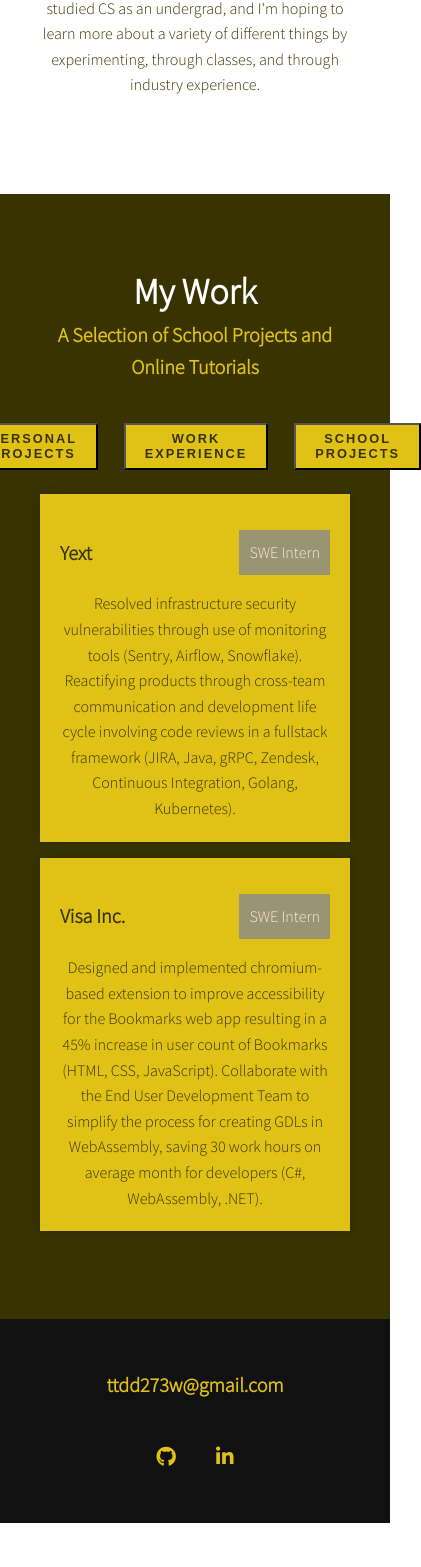
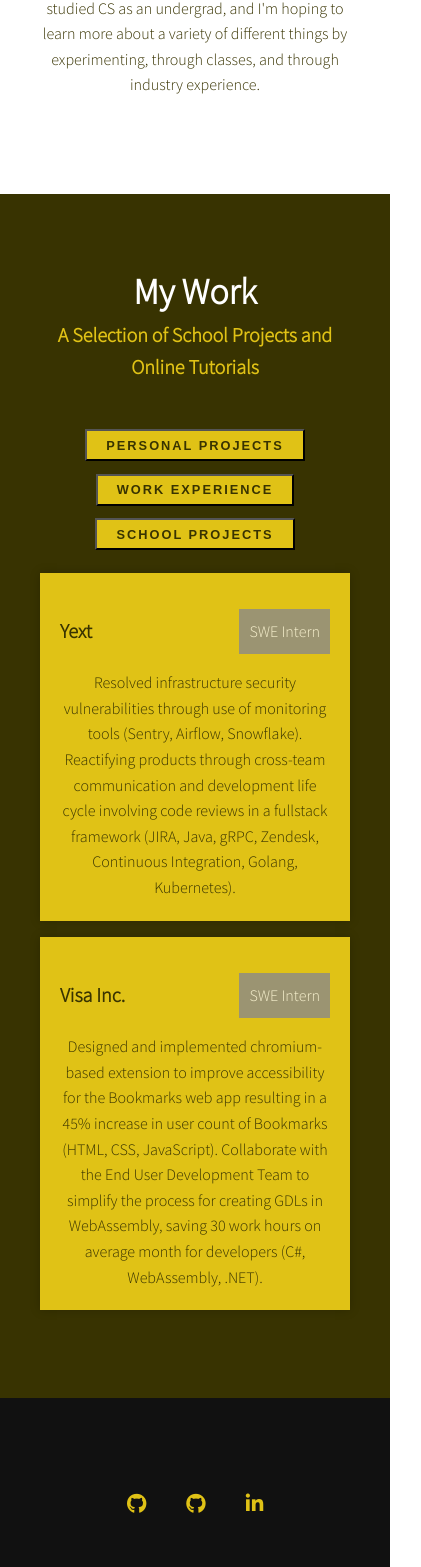
Before and after one commit to ttdd273/ttdd273.github.io, a React (Create React App) app: page / in a window 390 px wide. Shown: the part 1292-2859 px from the top of the page, 421 px wide, since content can reach past the window. Before the commit the page ends 2815 px from the top, so only its background shows below. Built offline with nearby package versions, Linux system fonts and the light colour scheme.

Commit message:
Smaller Screen Display
Fixed some of the display issues when the website is displayed on a
phone.

```diff
--- a/src/assets/css/style.css
+++ b/src/assets/css/style.css
@@ -414,11 +414,13 @@
 .portfolio-selector {
   display: flex;
   justify-content: center;
-  margin-bottom: 1em;
+  margin: 0.5em;
+  flex-wrap: wrap;
 }
 
 .portfolio-selector button {
-  margin: 0 1em;
+  /* margin: 0 1em; */
+  margin: 0.5em;
 }
 
 .portfolio-item {
--- a/src/pages/footer.jsx
+++ b/src/pages/footer.jsx
@@ -5,10 +5,12 @@
     return (
       // The icons come from font-awesome
       <footer className="footer">
-        <a href="mailto:ttdd273w@gmail.com" className="footer__link">
-          ttdd273w@gmail.com
-        </a>
         <ul className="social-list">
+          <li className="social-list__item">
+            <a href="mailto:ttdd273w@gmail.com" className="social-list__link">
+              <i className="fa fa-github" aria-hidden="true"></i>
+            </a>
+          </li>
           <li className="social-list__item">
             <a href="https://github.com/ttdd273" className="social-list__link">
               {/* The <i> element in HTML is traditionally used to represent a span of text in an alternate voice */}
```
